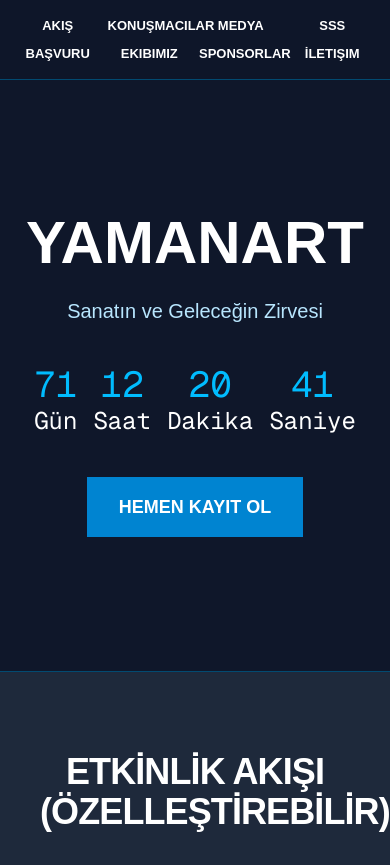
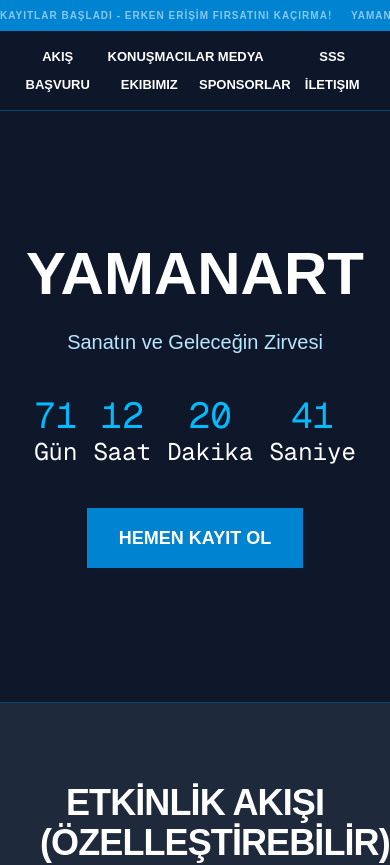
Before and after one commit to eglenceeceko/zirve1, a Next.js app: page / in a window 390 px wide. Shown: the top 865 px of the page. Built offline with nearby package versions, Linux system fonts and the light colour scheme.

Commit message:
Update page.tsx

```diff
--- a/app/page.tsx
+++ b/app/page.tsx
@@ -37,8 +37,8 @@ export default function Home() {
   return (
     <main className="min-h-screen bg-[#0f172a] text-white scroll-smooth overflow-x-hidden w-full">
 
-<div className="hidden md:block w-full bg-sky-600 py-2 overflow-hidden whitespace-nowrap">
-  <div className="animate-pulse text-sm font-bold uppercase tracking-widest text-center w-full">
+<div className="w-full bg-sky-600 py-2 overflow-hidden whitespace-nowrap">
+  <div className="animate-pulse text-[10px] md:text-sm font-bold uppercase tracking-widest text-center w-full text-white">
     KAYITLAR BAŞLADI - ERKEN ERİŞİM FIRSATINI KAÇIRMA! &nbsp;&nbsp;&nbsp; YAMANART 2026 - SANATIN VE TEKNOLOJİNİN GELECEĞİ
   </div>
 </div>
```
